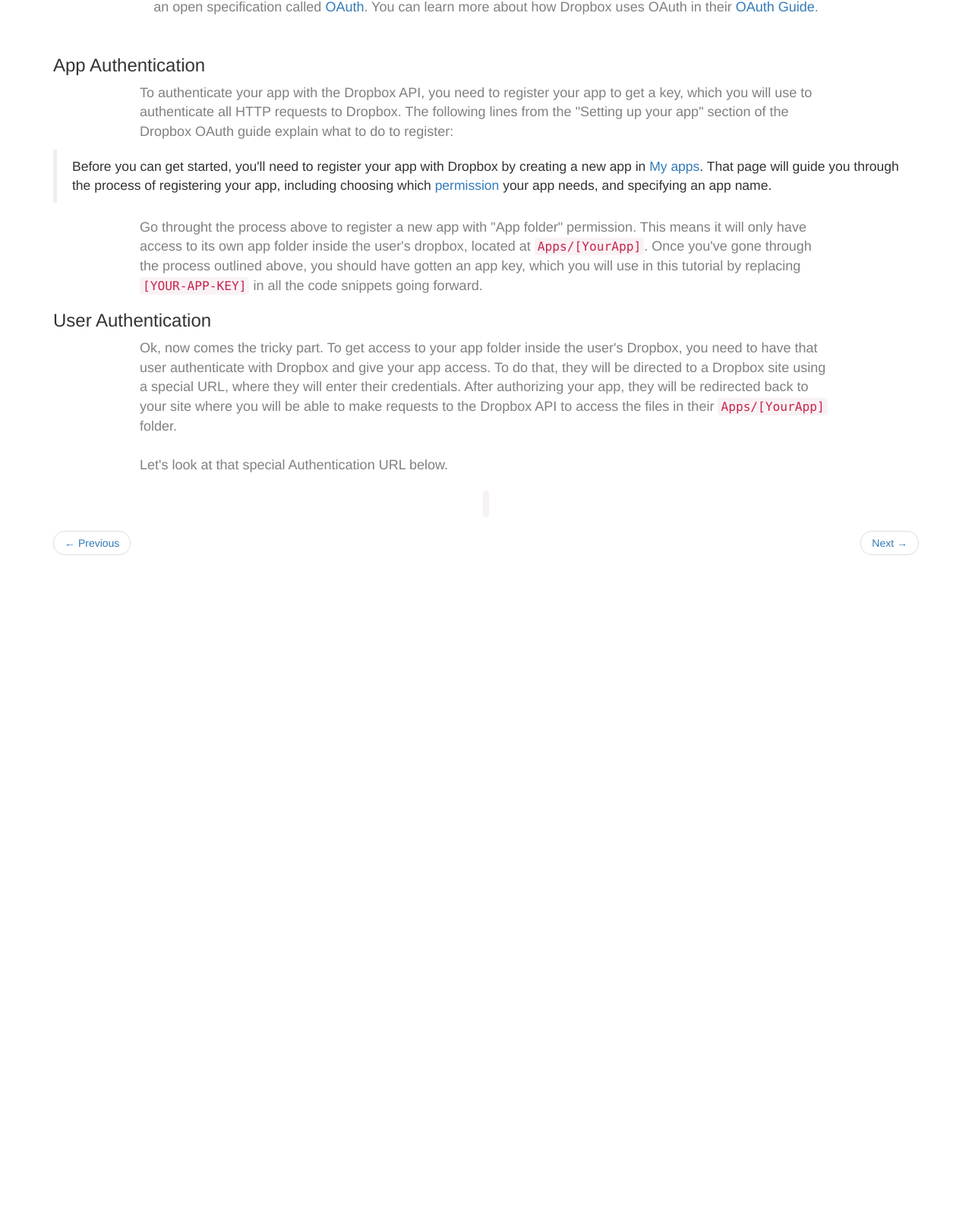
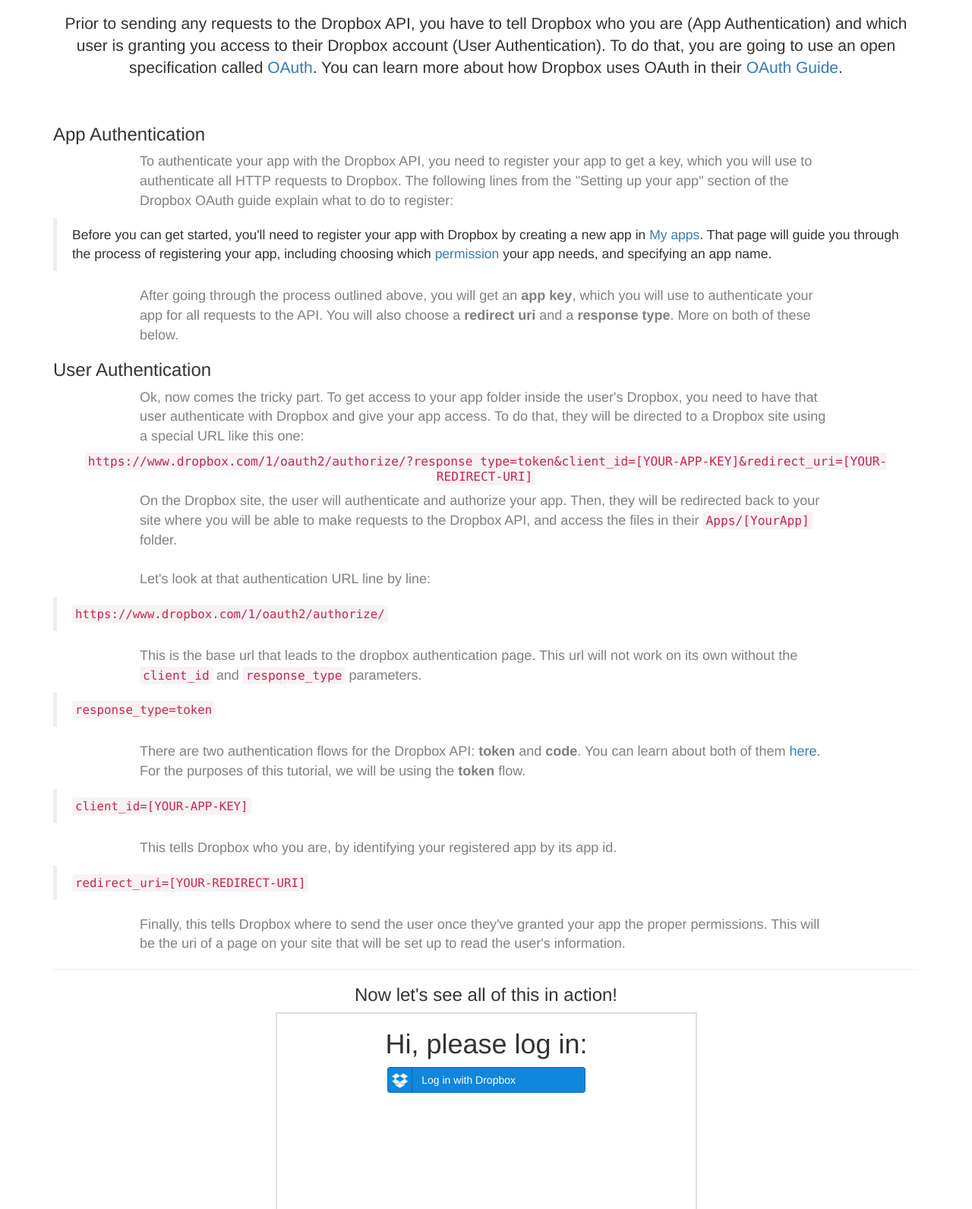
Before and after one commit to pedrotp/osu-how-to, a plain HTML site: page 2.html in a window 1280 px wide. Shown: the part 164-1756 px from the top of the page at 76% size. Before the commit the page ends 915 px from the top, so only its background shows below. Drawn offline with nearby package versions, Linux system fonts and the light colour scheme; a script that the page names is missing.

Commit message:
many changes (sorry)

```diff
--- a/2.html
+++ b/2.html
@@ -4,14 +4,11 @@
     <meta charset="utf-8">
     <title>Getting Started with the Dropbox API</title>
     <link rel="stylesheet" href="https://maxcdn.bootstrapcdn.com/bootstrap/3.3.7/css/bootstrap.min.css" integrity="sha384-BVYiiSIFeK1dGmJRAkycuHAHRg32OmUcww7on3RYdg4Va+PmSTsz/K68vbdEjh4u" crossorigin="anonymous">
-    <link rel="stylesheet" href="https://maxcdn.bootstrapcdn.com/font-awesome/4.7.0/css/font-awesome.min.css">
-    <link rel="stylesheet" href="https://cdnjs.cloudflare.com/ajax/libs/bootstrap-social/5.1.1/bootstrap-social.min.css">
+    <!-- <link rel="stylesheet" href="https://maxcdn.bootstrapcdn.com/font-awesome/4.7.0/css/font-awesome.min.css">
+    <link rel="stylesheet" href="https://cdnjs.cloudflare.com/ajax/libs/bootstrap-social/5.1.1/bootstrap-social.min.css"> -->
     <link rel="stylesheet" href="styles.css">
-    <base target="_blank">
-    <form target="_self">.
   </head>
   <body>
-
     <div class="container">
       <nav class="navbar navbar-default navbar-fixed-top">
         <div class="container-fluid">
@@ -47,16 +44,44 @@
         </div><!-- /.container-fluid -->
       </nav>
       <br>
-      <p class="text-center ptp-body-text">Prior to sending any requests to the Dropbox API, you have to tell Dropbox who you are (App Authentication) and which user is granting you access to their Dropbox account (User Authentication). To do that, you are going to use an open specification called <a href="http://oauth.net/2/">OAuth</a>. You can learn more about how Dropbox uses OAuth in their <a href="https://www.dropbox.com/developers/reference/oauth-guide">OAuth Guide</a>.</p><br>
+      <h1 class="text-center">OAuth</h1><br>
+      <p class="lead text-center">Prior to sending any requests to the Dropbox API, you have to tell Dropbox who you are (App Authentication) and which user is granting you access to their Dropbox account (User Authentication). To do that, you are going to use an open specification called <a href="http://oauth.net/2/" target="_blank">OAuth</a>. You can learn more about how Dropbox uses OAuth in their <a href="https://www.dropbox.com/developers/reference/oauth-guide" target="_blank">OAuth Guide</a>.</p><br>
       <h3>App Authentication</h3>
       <p class="ptp-body-text">To authenticate your app with the Dropbox API, you need to register your app to get a key, which you will use to authenticate all HTTP requests to Dropbox. The following lines from the "Setting up your app" section of the Dropbox OAuth guide explain what to do to register:</p>
       <blockquote cite="https://www.dropbox.com/developers/reference/oauth-guide">
-        Before you can get started, you'll need to register your app with Dropbox by creating a new app in <a href="https://www.dropbox.com/developers/apps">My apps</a>. That page will guide you through the process of registering your app, including choosing which <a href="https://www.dropbox.com/developers/reference/developer-guide#app-permissions">permission</a> your app needs, and specifying an app name.
+        Before you can get started, you'll need to register your app with Dropbox by creating a new app in <a href="https://www.dropbox.com/developers/apps" target="_blank">My apps</a>. That page will guide you through the process of registering your app, including choosing which <a href="https://www.dropbox.com/developers/reference/developer-guide#app-permissions" target="_blank">permission</a> your app needs, and specifying an app name.
       </blockquote>
-      <p class="ptp-body-text">Go throught the process above to register a new app with "App folder" permission. This means it will only have access to its own app folder inside the user's dropbox, located at <code>Apps/[YourApp]</code>. Once you've gone through the process outlined above, you should have gotten an app key, which you will use in this tutorial by replacing <code>[YOUR-APP-KEY]</code> in all the code snippets going forward.</p>
+      <p class="ptp-body-text">After going through the process outlined above, you will get an <strong>app key</strong>, which you will use to authenticate your app for all requests to the API. You will also choose a <strong>redirect uri</strong> and a <strong>response type</strong>. More on both of these below.</p>
       <h3>User Authentication</h3>
-      <p class="ptp-body-text">Ok, now comes the tricky part. To get access to your app folder inside the user's Dropbox, you need to have that user authenticate with Dropbox and give your app access. To do that, they will be directed to a Dropbox site using a special URL, where they will enter their credentials. After authorizing your app, they will be redirected back to your site where you will be able to make requests to the Dropbox API to access the files in their <code>Apps/[YourApp]</code> folder.<br><br>Let's look at that special Authentication URL below.</p>
-      <h2 class="text-center"><code></code></h2>
+      <p class="ptp-body-text">Ok, now comes the tricky part. To get access to your app folder inside the user's Dropbox, you need to have that user authenticate with Dropbox and give your app access. To do that, they will be directed to a Dropbox site using a special URL like this one:</p>
+      <h4 class="text-center">
+        <code>https://www.dropbox.com/1/oauth2/authorize/?response_type=token&client_id=[YOUR-APP-KEY]&redirect_uri=[YOUR-REDIRECT-URI]</code>
+      </h4>
+      <p class="ptp-body-text">On the Dropbox site, the user will authenticate and authorize your app. Then, they will be redirected back to your site where you will be able to make requests to the Dropbox API, and access the files in their <code>Apps/[YourApp]</code> folder.<br><br>Let's look at that authentication URL line by line:</p>
+      <blockquote>
+        <code>https://www.dropbox.com/1/oauth2/authorize/</code>
+      </blockquote>
+      <p class="ptp-body-text">This is the base url that leads to the dropbox authentication page. This url will not work on its own without the <code>client_id</code> and <code>response_type</code> parameters.</p>
+      <blockquote>
+        <code>response_type=token</code>
+      </blockquote>
+      <p class="ptp-body-text">There are two authentication flows for the Dropbox API: <strong>token</strong> and <strong>code</strong>. You can learn about both of them <a href="https://www.dropbox.com/developers-v1/core/docs#oa2-authorize">here</a>. For the purposes of this tutorial, we will be using the <strong>token</strong> flow.</p>
+      <blockquote>
+        <code>client_id=[YOUR-APP-KEY]</code>
+      </blockquote>
+      <p class="ptp-body-text">This tells Dropbox who you are, by identifying your registered app by its app id.</p>
+      <blockquote>
+        <code>redirect_uri=[YOUR-REDIRECT-URI]</code>
+      </blockquote>
+      <p class="ptp-body-text">Finally, this tells Dropbox where to send the user once they've granted your app the proper permissions. This will be the uri of a page on your site that will be set up to read the user's information.</p>
+      <hr>
+      <h3 class="text-center">Now let's see all of this in action!</h3>
+      <div class="row">
+        <div class="col-md-6 col-md-offset-3">
+          <script async src="http://jsfiddle.net/pedrotp/Lm4vn68L/10/embed/html/"></script>
+          <iframe src="app.html" width="100%" height="400px"></iframe>
+        </div>
+      </div>
       <nav>
         <ul class="pager">
           <li class="previous"><a href="1.html"><span aria-hidden="true">&larr;</span> Previous</a></li>
--- /dev/null
+++ b/app.html
@@ -0,0 +1,17 @@
+<!DOCTYPE html>
+<html>
+  <head>
+    <meta charset="utf-8">
+    <title>Test App</title>
+    <link href="https://maxcdn.bootstrapcdn.com/bootstrap/3.3.7/css/bootstrap.min.css" rel="stylesheet" integrity="sha384-BVYiiSIFeK1dGmJRAkycuHAHRg32OmUcww7on3RYdg4Va+PmSTsz/K68vbdEjh4u" crossorigin="anonymous">
+    <link href="https://maxcdn.bootstrapcdn.com/font-awesome/4.7.0/css/font-awesome.min.css" rel="stylesheet" integrity="sha384-wvfXpqpZZVQGK6TAh5PVlGOfQNHSoD2xbE+QkPxCAFlNEevoEH3Sl0sibVcOQVnN" crossorigin="anonymous">
+    <link rel="stylesheet" href="https://cdnjs.cloudflare.com/ajax/libs/bootstrap-social/5.1.1/bootstrap-social.min.css">
+  </head>
+  <body>
+    <div class="container">
+      <h1 class="text-center">Hi, please log in: </h1>
+      <a class="btn btn-large btn-social btn-dropbox col-xs-6 col-xs-offset-3" target="_blank" href="https://www.dropbox.com/1/oauth2/authorize/?response_type=token&client_id=30s66ycuybxn0ai&redirect_uri=https://pedrotp.github.io/osu-how-to/app.html">
+      <span class="fa fa-dropbox"></span>Log in with Dropbox</a>
+    </div>
+  </body>
+</html>
```
Also changed, not shown: 1.html (+4 -2 lines).
